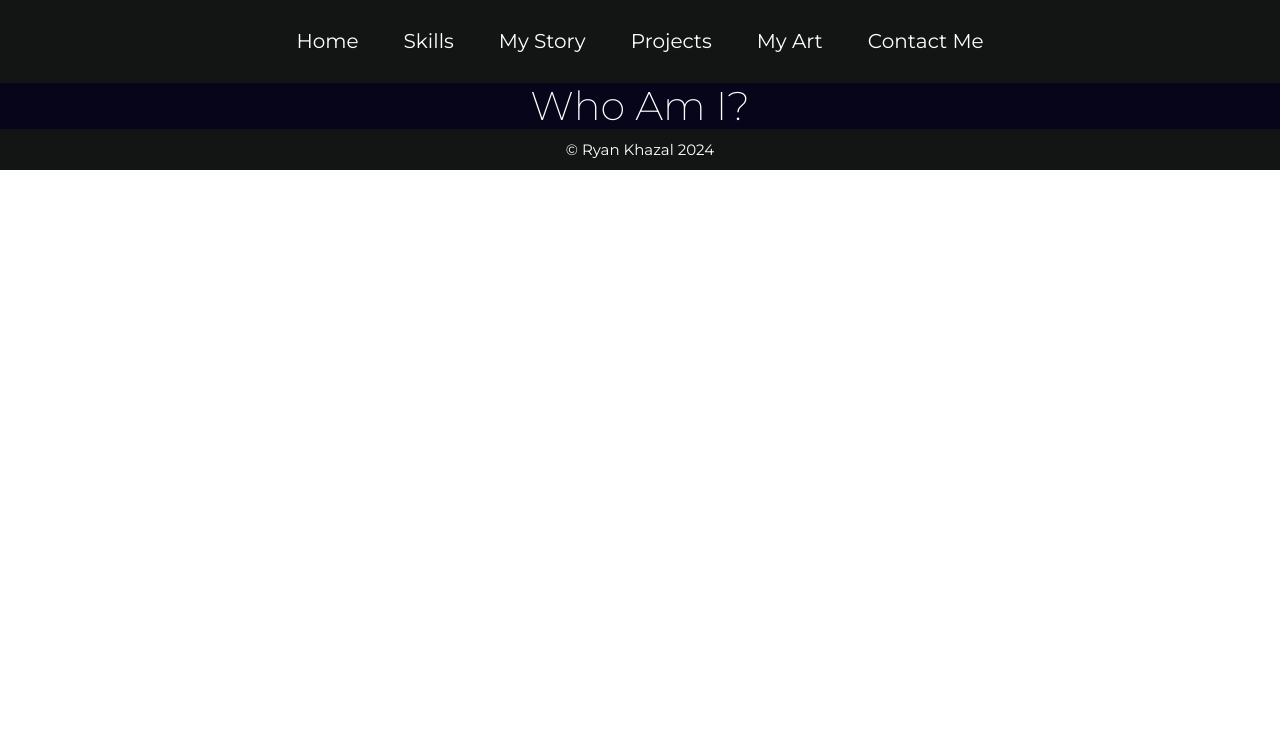
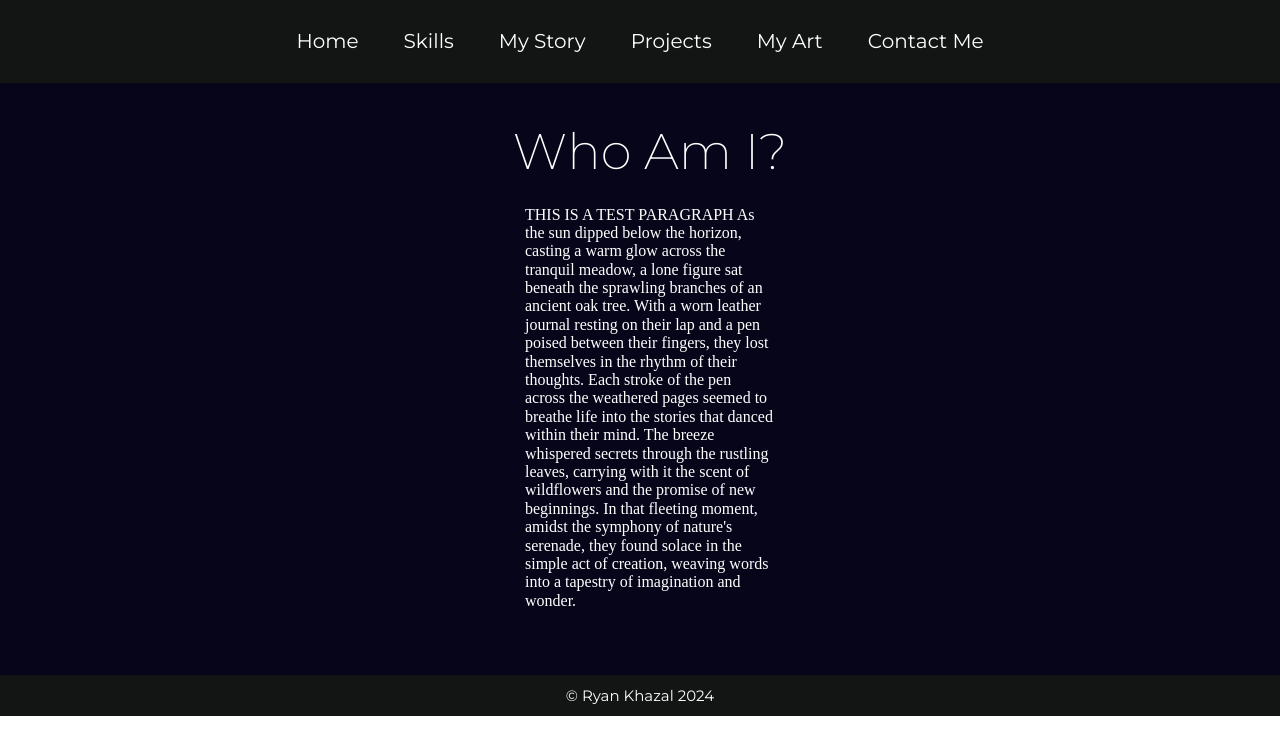
Before and after one commit to Bouderton/about-me, a React (Vite) app in the folder hello-vite/: page /my-story in a window 1280 px wide. Shown: the top 754 px of the page. Built offline with nearby package versions, Linux system fonts and the light colour scheme.

Commit message:
text setup 1

```diff
--- a/hello-vite/src/components/Footer/Footer.css
+++ b/hello-vite/src/components/Footer/Footer.css
@@ -15,7 +15,6 @@
   width: 40px;
   height: 40px;
   background: transparent;
-
 }
 
 .footer__text {
--- a/hello-vite/src/components/MyStory/MyStory.css
+++ b/hello-vite/src/components/MyStory/MyStory.css
@@ -7,10 +7,20 @@
     align-items: center;
     justify-content: center;
     flex-direction: column;
+    padding: 10px;
 }
 
 .my-story__title {
-    font-size: 40px;
+    font-size: 50px;
     font-family: "Montserrat-Regular";
     font-weight: 200;
 }
+
+.my-story__text-container {
+    margin: 30px auto;
+}
+
+.my-story__paragraph {
+    margin: 25px auto;
+    max-width: 250px;
+}
--- a/hello-vite/src/components/MyStory/MyStory.jsx
+++ b/hello-vite/src/components/MyStory/MyStory.jsx
@@ -7,7 +7,10 @@ const MyStory = () => {
     <>
       <Nav/>
     <div className="my-story">
+      <div className="my-story__text-container">
       <h2 className="my-story__title">Who Am I?</h2>
+      <p className="my-story__paragraph"> THIS IS A TEST PARAGRAPH As the sun dipped below the horizon, casting a warm glow across the tranquil meadow, a lone figure sat beneath the sprawling branches of an ancient oak tree. With a worn leather journal resting on their lap and a pen poised between their fingers, they lost themselves in the rhythm of their thoughts. Each stroke of the pen across the weathered pages seemed to breathe life into the stories that danced within their mind. The breeze whispered secrets through the rustling leaves, carrying with it the scent of wildflowers and the promise of new beginnings. In that fleeting moment, amidst the symphony of nature's serenade, they found solace in the simple act of creation, weaving words into a tapestry of imagination and wonder.</p>
+    </div>
     </div>
       <Footer/>
     </>
```
